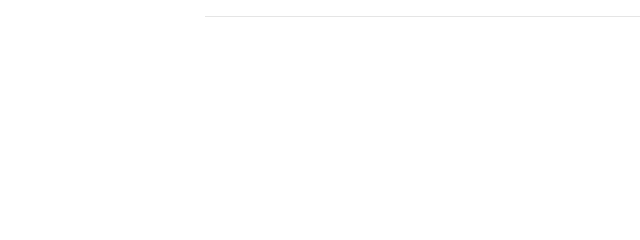
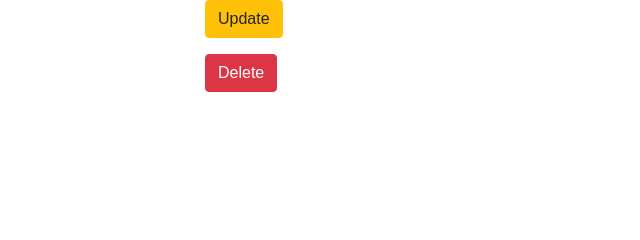
Before and after one commit to aizh-pro/exam8, a Django app: template source/webapp/templates/product/product_view.html in a window 1280 px wide. Shown: the part 301-541 px from the top of the page, without its empty margins (0-640 px from the left). Run offline with Django 3.2, Linux system fonts and the light colour scheme; the template is opened without the code that fills it, so the values that code supplies are empty; some libraries are stand-ins or nearby versions.

Commit message:
changed update

```diff
--- a/source/webapp/templates/product/product_update.html
+++ b/source/webapp/templates/product/product_update.html
@@ -10,5 +10,5 @@
     <h1>Update Product</h1>
 
     {% url "webapp:product_update" pk=product.pk as action_url %}
-    {% include 'partial/form.html' with action_url=action_url form_method='post' button_text='Update' %}
+    {% include 'partial/form.html' with action_url=action_url form_method='post' button_text='Update' enctype="multipart/form-data/" %}
 {% endblock %}
--- a/source/webapp/templates/product/product_view.html
+++ b/source/webapp/templates/product/product_view.html
@@ -14,15 +14,14 @@
 
 
 {% comment %}    {% if perms.webapp.change_project and request.user in project.user.all %}{% endcomment %}
-{#    <p><a href="{% url 'webapp:project_update' project.pk %}"  class="btn btn-warning">Update</a></p>#}
+    <p><a href="{% url 'webapp:product_update' product.pk %}"  class="btn btn-warning">Update</a></p>
 {#    {% endif %}#}
 {#    {% if perms.webapp.add_user and request.user in project.user.all %}#}
 {#     <p><a href="{% url 'webapp:project_user' project.pk %}"  class="btn btn-warning">Add/Remove User</a></p>#}
 {#      {% endif %}#}
 {#    {% if perms.webapp.delete_project and request.user in project.user.all%}#}
-{#    <p><a href="{% url 'webapp:project_delete' project.pk %}" class="btn btn-danger">Delete</a></p>#}
+    <p><a href="{% url 'webapp:product_delete' product.pk %}" class="btn btn-danger">Delete</a></p>
 {#    {% endif %}#}
-     <hr>
 {#        <h3>Tasks</h3>#}
 {#        {% if is_paginated %}#}
 {#            {% include 'partial/pagination.html' %}#}
--- a/source/webapp/views.py
+++ b/source/webapp/views.py
@@ -72,6 +72,7 @@ class ProductUpdateView(UpdateView):
     def get_success_url(self):
         return reverse('webapp:product_view', kwargs={'pk': self.object.pk})
 
+
 class ProductDeleteView(DeleteView):
     template_name = 'product/product_delete.html'
     model = Product
```
